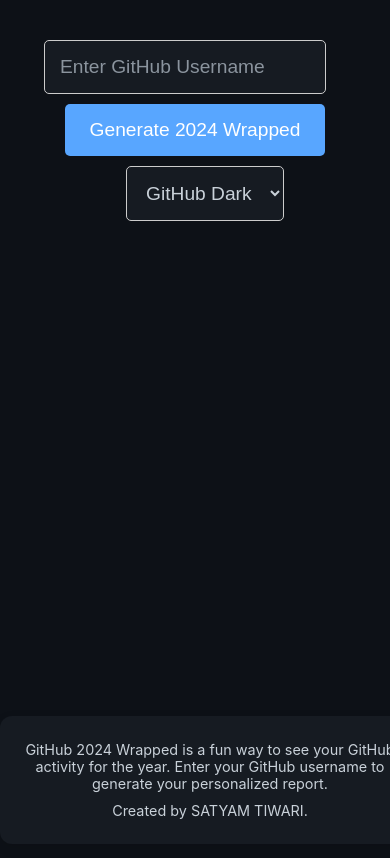
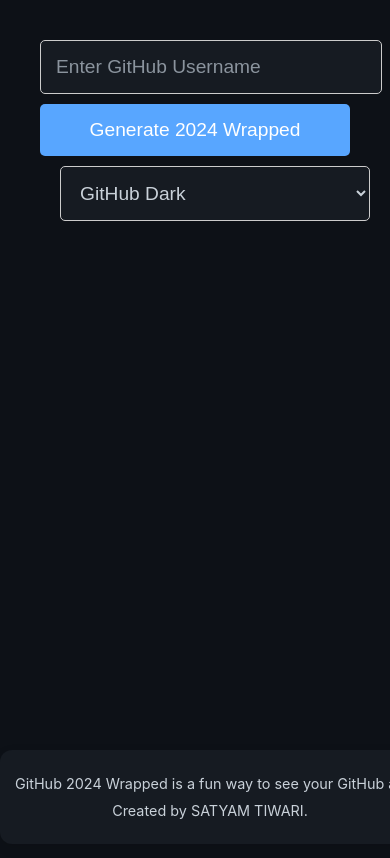
Before and after one commit to satyam16-ai/Github-Profile-Card-Generator, a website built with Vite: page index.html in a window 390 px wide. Built offline with nearby package versions, Linux system fonts and the light colour scheme.

Commit message:
Enhance footer and form element styles for improved layout and responsiveness

```diff
--- a/assets/css/styles.css
+++ b/assets/css/styles.css
@@ -250,25 +250,34 @@
     }
 
     input[type="text"] {
-        width: 250px;
+        width: 100%; /* Make input full width */
         padding: 15px;
         margin-bottom: 10px; /* Add margin for spacing */
     }
 
     button {
         padding: 15px 25px;
+        width: 100%; /* Make button full width */
         margin-bottom: 10px; /* Add margin for spacing */
     }
 
     select {
         padding: 15px;
+        width: 100%; /* Make select full width */
+        margin-bottom: 10px; /* Add margin for spacing */
     }
 
     footer {
         padding: 15px;
+        /* restrict text overflow */
+        white-space: nowrap;
+        overflow: hidden;
+        text-overflow: ellipsis;
+
     }
 
     footer p {
         font-size: 0.9rem;
+        word-wrap: break-word; /* Ensure text wraps within the footer */
     }
 }
```
